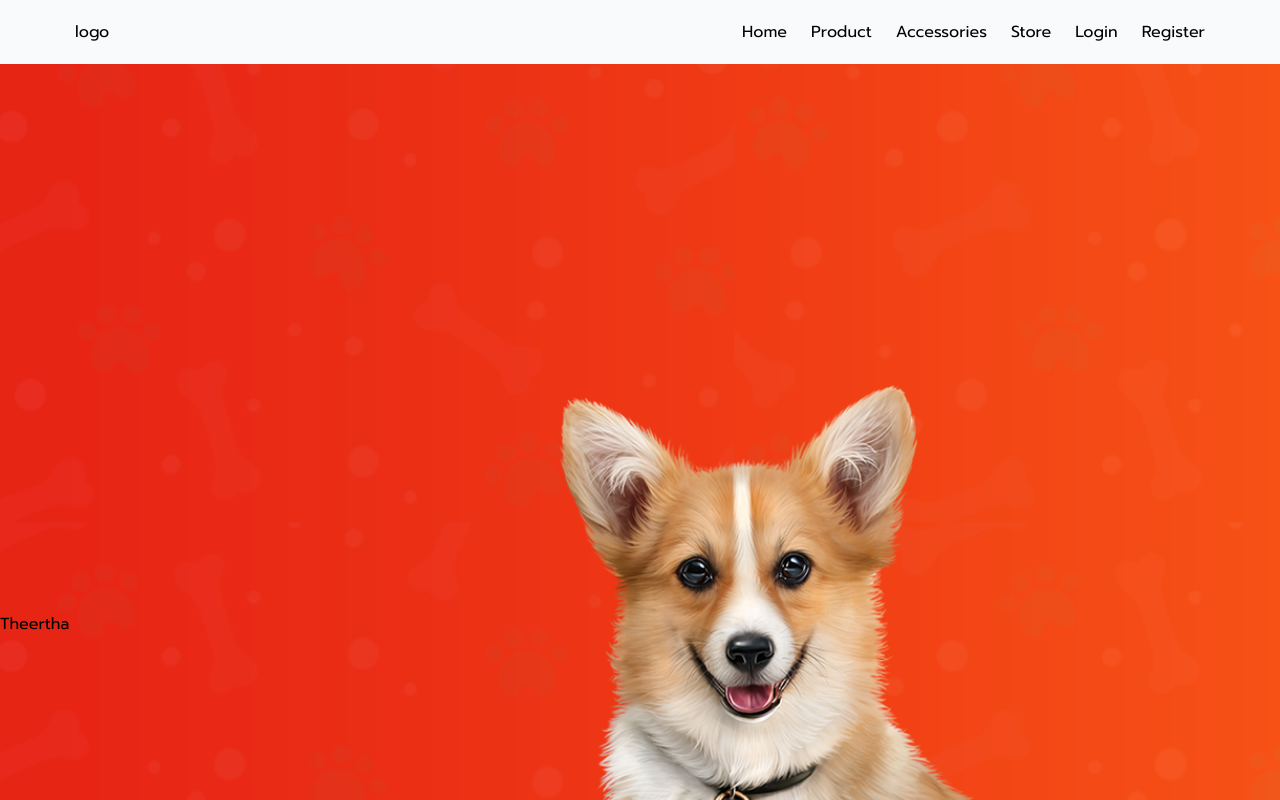
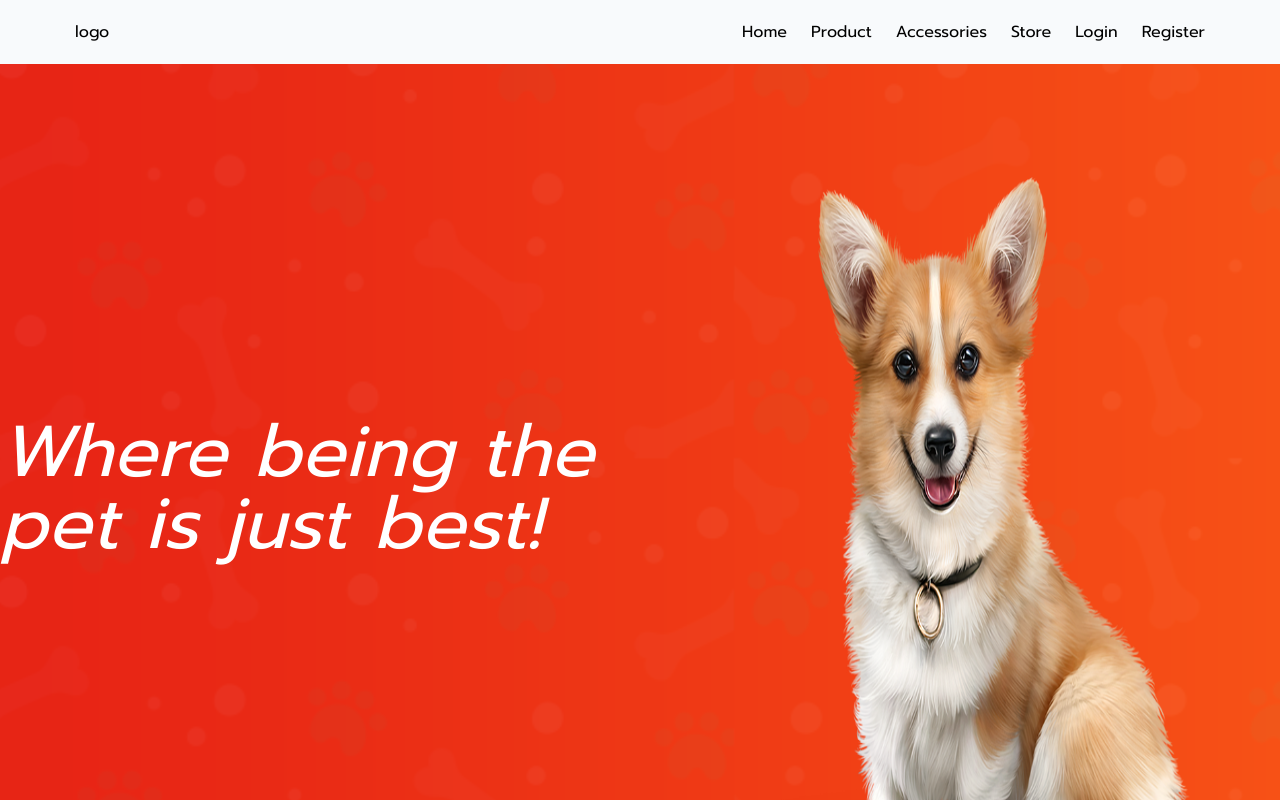
Before and after one commit to waggyzone/frontend-next, a Next.js app: page / in a window 1280 px wide. Built offline with nearby package versions, Linux system fonts and the light colour scheme; no server answers.

Commit message:
feat: new

```diff
--- a/src/pages/index.tsx
+++ b/src/pages/index.tsx
@@ -19,27 +19,50 @@ export default function Home() {
         <meta name="viewport" content="width=device-width, initial-scale=1" />
         <link rel="icon" href="/favicon.ico" />
       </Head>
-      <div className=" w-screen h-screen pt-16 flex-1  flex  flex-row overflow-auto bg-no-repeat">
+      <div className=" w-screen h-screen pt-15 flex-1  flex  flex-row overflow-auto bg-no-repeat">
         <section id="home">
             <div className="w-screen flex justifiy-between items-center bg-no-repeat "
           style={{
          backgroundImage:`url(/Images/banner.png)`,
        }}
         >
-          <div className="w-[300px]">
+          <div className="text-white text-7xl w-screen">
+            <i>Where being the pet is just best!</i>
+            </div>
+          <div className="w-[12px]"></div>
+          <div className="  h-fit w-fit bottom-1 mt-[11rem]  ">
+            <img src={`/Images/Dog.png`} className="w-[800rem] h-[50rem] "/>
+          </div>
 
-            <p>Theertha</p>
+        </div>
+        <div className="text-black-500 text-6xl grid h-screen place-items-center pb-60 m-4">
+          <h1>Services for pets</h1>
+          <div className="flex flex-col place-items-center bg-white h-80 w-80 p-4 m-4  rounded-lg">
+          <div className="text-3xl text-black-500">
+          <h1>Training</h1>
           </div>
-          <div className="  h-fit w-fit bottom-1 mt-[20rem]  ">
-            <img src={`/Images/Dog.png`} className="w-[65rem] h-[50rem] "/>
           </div>
+          <div className="flex flex-col place-items-center bg-white h-80 w-80 p-4 m-4 rounded-lg">
+          <div className="text-3xl text-black-500">
+          <h1>Grooming</h1>
+          </div></div>
+          <div className="flex flex-col place-items-center bg-white h-80 w-80 p-4  pb-10 rounded-lg">
+          <div className="text-3xl text-black-500">
+          <h1>Daycare</h1>
+          </div></div>
+
         </div>
+        <div className="  h-fit w-fit bottom-1 mt-[20rem]  ">
+            <img src={`/Images/pet_care.png`} className="w-[30rem] h-[30rem]  "/>
+          </div>
+
+
+
+
+
       </section>
-        <section id="#1">
-          <h1>service for every dog</h1>
-       </section>
+      </div>
 
-      </div>
     </>
   );
 }
```
Also changed, not shown: public/Images/pet_care.png (added), public/Images/training.png (added).
